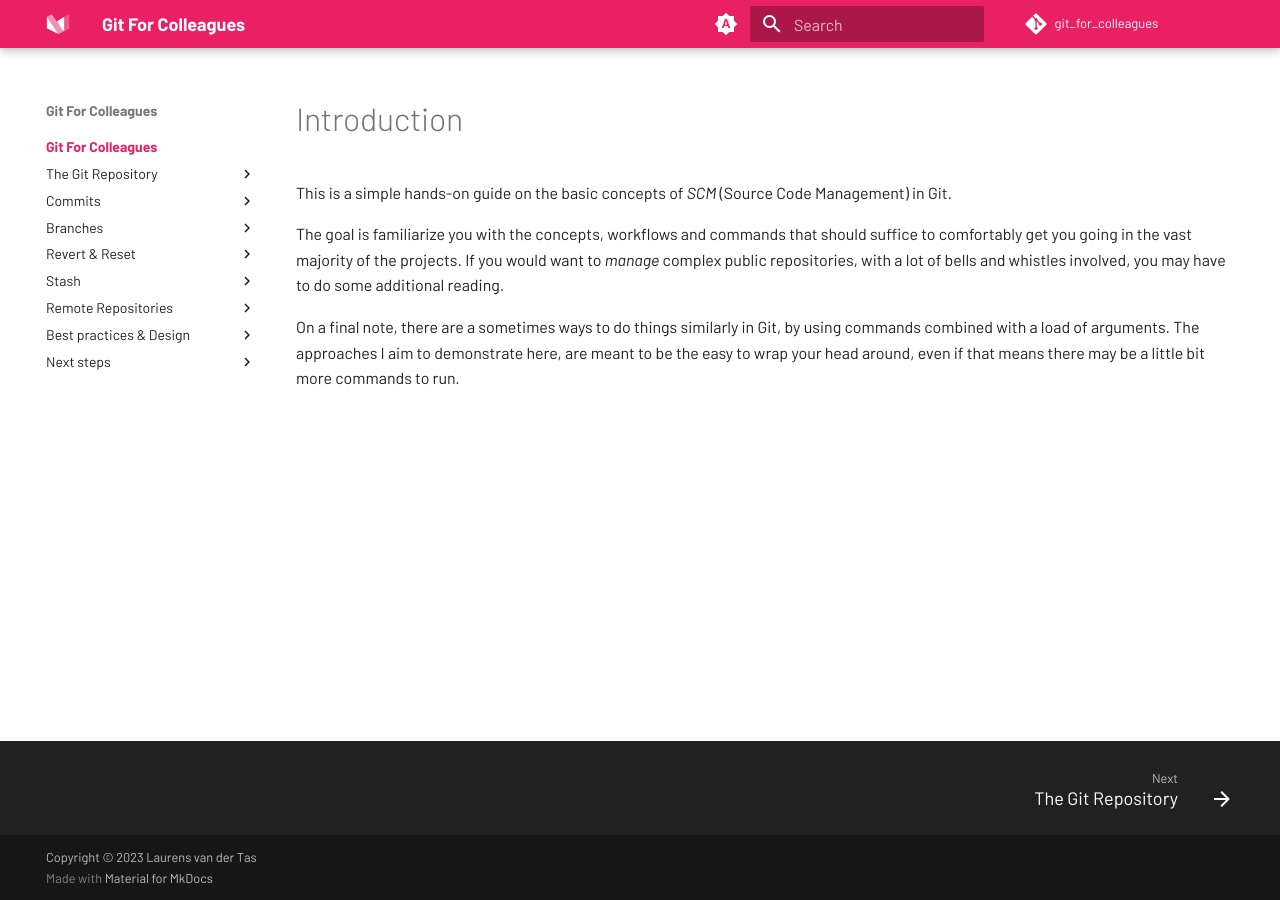
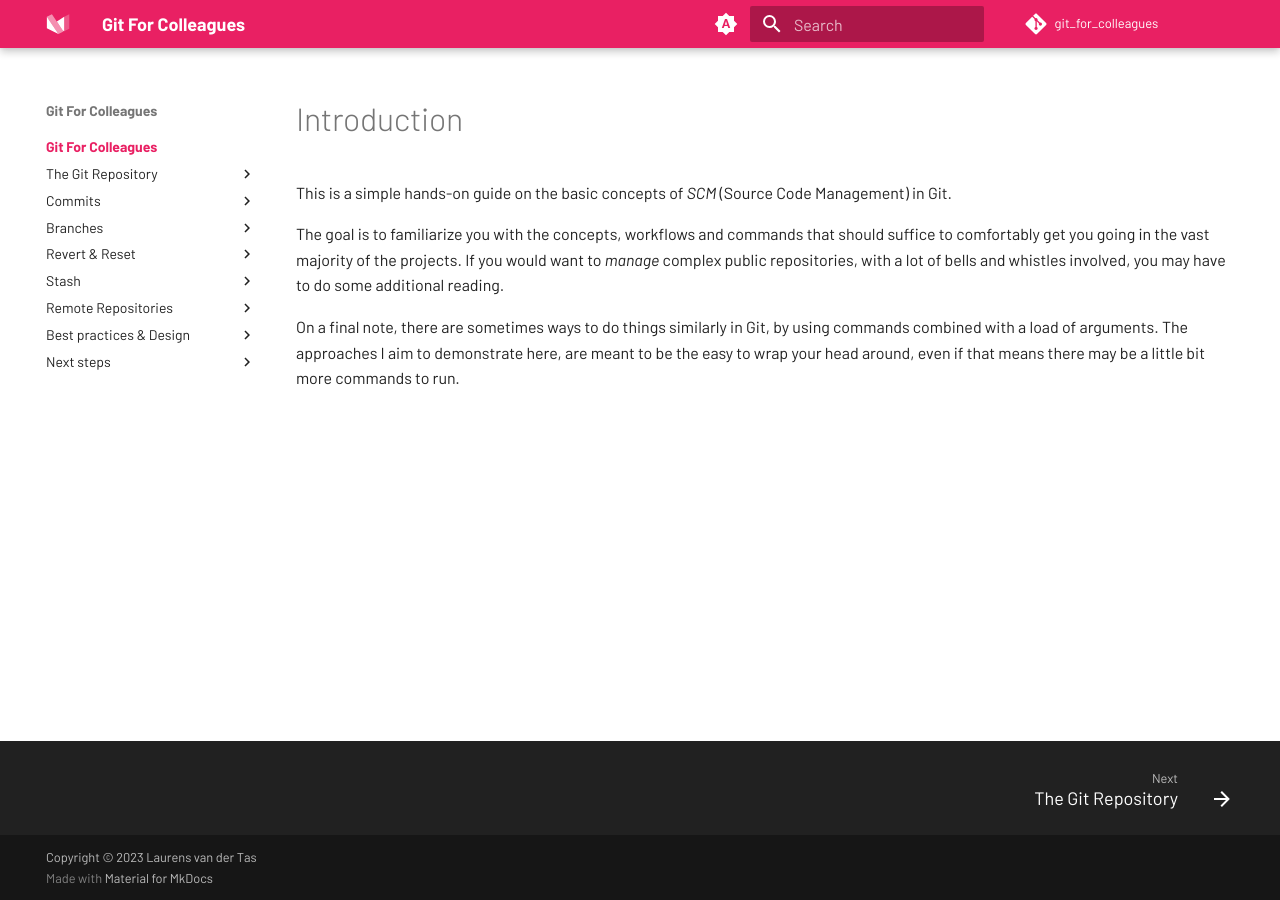
Before and after one commit to LPvdT/git-for-colleagues, an MkDocs documentation site: the page built from docs/index.md, in a window 1280 px wide. Built offline with MkDocs 1.6.1 and Material for MkDocs 9.7.7, drawn with Linux system fonts in a browser that asks for light colours; comment, search, counter and statistics services are not loaded.

Commit message:
Change: Fixed typos

```diff
--- a/docs/index.md
+++ b/docs/index.md
@@ -2,6 +2,6 @@
 
 This is a simple hands-on guide on the basic concepts of *SCM* (Source Code Management) in Git.
 
-The goal is familiarize you with the concepts, workflows and commands that should suffice to comfortably get you going in the vast majority of the projects. If you would want to *manage* complex public repositories, with a lot of bells and whistles involved, you may have to do some additional reading.
+The goal is to familiarize you with the concepts, workflows and commands that should suffice to comfortably get you going in the vast majority of the projects. If you would want to *manage* complex public repositories, with a lot of bells and whistles involved, you may have to do some additional reading.
 
-On a final note, there are a sometimes ways to do things similarly in Git, by using commands combined with a load of arguments. The approaches I aim to demonstrate here, are meant to be the easy to wrap your head around, even if that means there may be a little bit more commands to run.
+On a final note, there are sometimes ways to do things similarly in Git, by using commands combined with a load of arguments. The approaches I aim to demonstrate here, are meant to be the easy to wrap your head around, even if that means there may be a little bit more commands to run.
```
Also changed, not shown: docs/commits/difference.md (+4 -4 lines).
